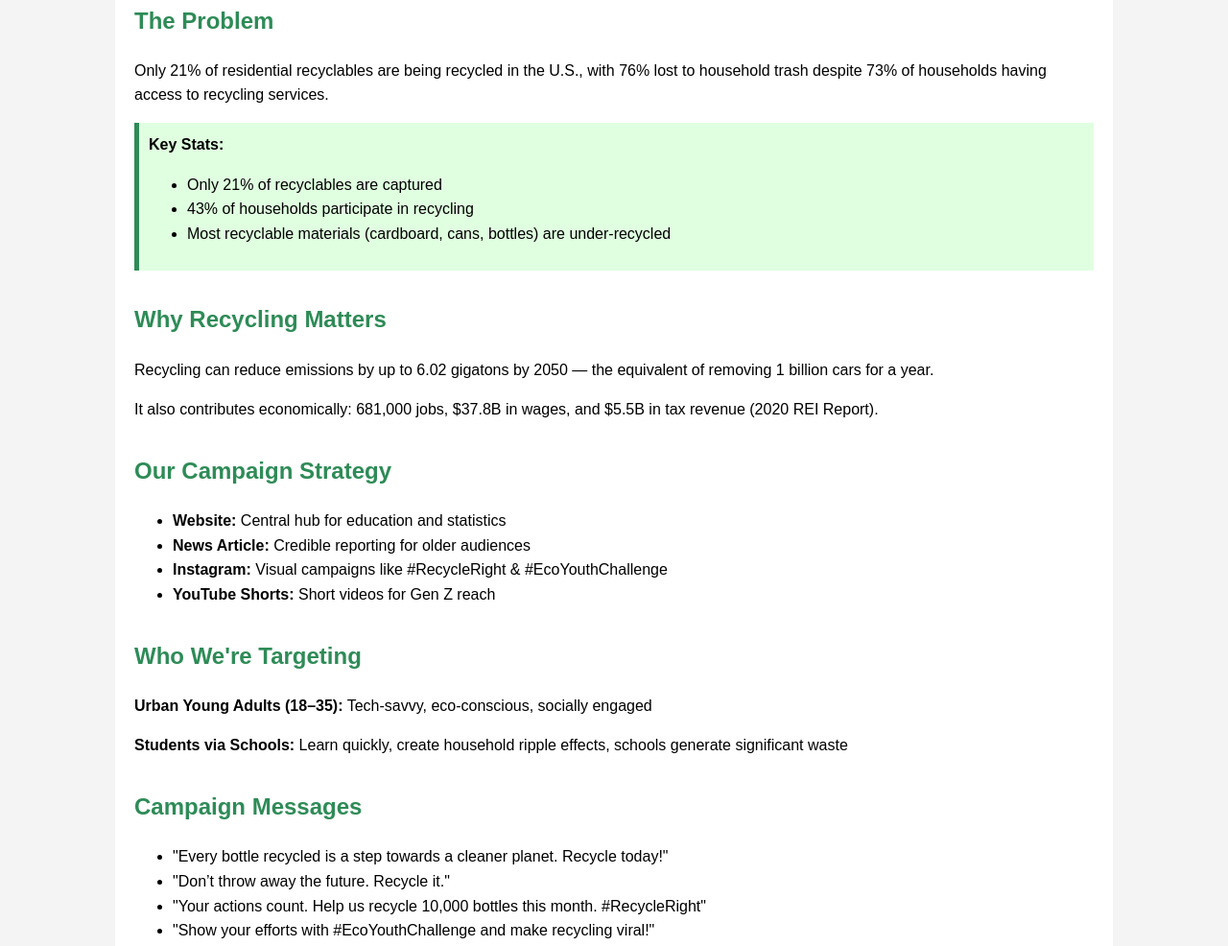
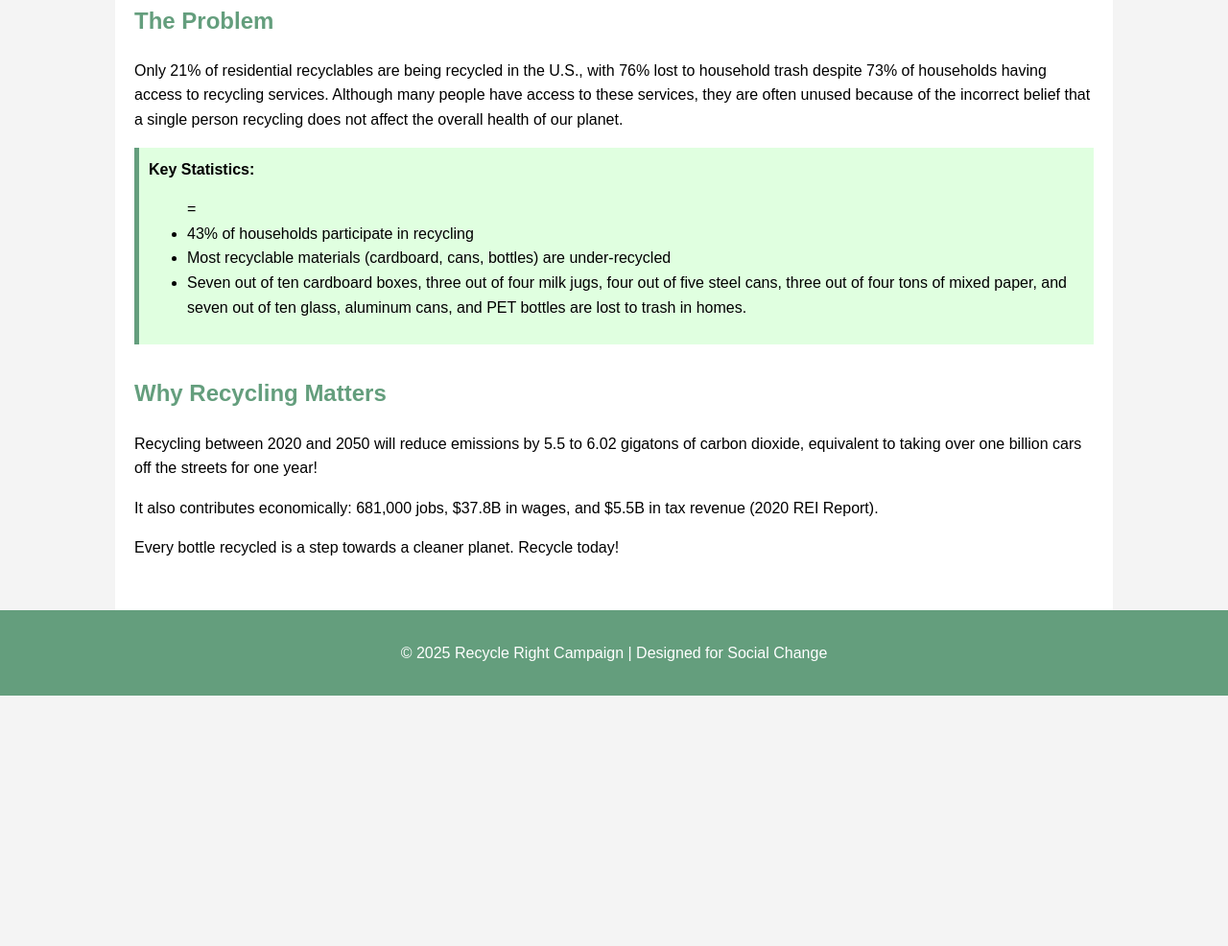
Before and after one commit to nadae1010/recycle-campaign, a plain HTML site: page index.html in a window 1280 px wide. Shown: the part 205-1191 px from the top of the page at 96% size. After the commit the page ends 930 px from the top, so only its background shows below. Drawn offline with Linux system fonts and the light colour scheme.

Commit message:
changed wording

```diff
--- a/index.html
+++ b/index.html
@@ -4,7 +4,7 @@
 <head>
   <meta charset="UTF-8" />
   <meta name="viewport" content="width=device-width, initial-scale=1.0" />
-  <title>Recycle Right - IMC Campaign</title>
+  <title>Recycle Right</title>
   <style>
     body {
       font-family: Arial, sans-serif;
@@ -14,7 +14,7 @@
       background-color: #f4f4f4;
     }
     header, footer {
-      background-color: #2e8b57;
+      background-color: #649e7d;
       color: white;
       text-align: center;
       padding: 1em 0;
@@ -26,7 +26,7 @@
       background-color: white;
     }
     h2 {
-      color: #2e8b57;
+      color: #649e7d;
     }
     .section {
       margin-bottom: 2em;
@@ -34,7 +34,7 @@
     .highlight {
       background-color: #e0ffe0;
       padding: 10px;
-      border-left: 5px solid #2e8b57;
+      border-left: 5px solid #649e7d;
     }
   </style>
 </head>
@@ -46,47 +46,23 @@
   <main>
     <section class="section">
       <h2>The Problem</h2>
-      <p>Only 21% of residential recyclables are being recycled in the U.S., with 76% lost to household trash despite 73% of households having access to recycling services.</p>
+      <p>Only 21% of residential recyclables are being recycled in the U.S., with 76% lost to household trash despite 73% of households having access to recycling services. Although many people have access to these services, they are often unused because of the incorrect belief that a single person recycling does not affect the overall health of our planet.</p>
       <div class="highlight">
-        <strong>Key Stats:</strong>
+        <strong>Key Statistics:</strong>
         <ul>
-          <li>Only 21% of recyclables are captured</li>
-          <li>43% of households participate in recycling</li>
+=          <li>43% of households participate in recycling</li>
           <li>Most recyclable materials (cardboard, cans, bottles) are under-recycled</li>
+          <li>Seven out of ten cardboard boxes, three out of four milk jugs, four out of five steel cans, three out of four tons of mixed paper, and seven out of ten glass, aluminum cans, and PET bottles are lost to trash in homes.</li>
         </ul>
       </div>
     </section>
 
     <section class="section">
       <h2>Why Recycling Matters</h2>
-      <p>Recycling can reduce emissions by up to 6.02 gigatons by 2050 — the equivalent of removing 1 billion cars for a year.</p>
+      <p>Recycling between 2020 and 2050 will reduce emissions by 5.5 to 6.02 gigatons of carbon dioxide, equivalent to taking over one billion cars off the streets for one year!</p>
       <p>It also contributes economically: 681,000 jobs, $37.8B in wages, and $5.5B in tax revenue (2020 REI Report).</p>
-    </section>
+      <p>Every bottle recycled is a step towards a cleaner planet. Recycle today!</p>
 
-    <section class="section">
-      <h2>Our Campaign Strategy</h2>
-      <ul>
-        <li><strong>Website:</strong> Central hub for education and statistics</li>
-        <li><strong>News Article:</strong> Credible reporting for older audiences</li>
-        <li><strong>Instagram:</strong> Visual campaigns like #RecycleRight & #EcoYouthChallenge</li>
-        <li><strong>YouTube Shorts:</strong> Short videos for Gen Z reach</li>
-      </ul>
-    </section>
-
-    <section class="section">
-      <h2>Who We're Targeting</h2>
-      <p><strong>Urban Young Adults (18–35):</strong> Tech-savvy, eco-conscious, socially engaged</p>
-      <p><strong>Students via Schools:</strong> Learn quickly, create household ripple effects, schools generate significant waste</p>
-    </section>
-
-    <section class="section">
-      <h2>Campaign Messages</h2>
-      <ul>
-        <li>"Every bottle recycled is a step towards a cleaner planet. Recycle today!"</li>
-        <li>"Don’t throw away the future. Recycle it."</li>
-        <li>"Your actions count. Help us recycle 10,000 bottles this month. #RecycleRight"</li>
-        <li>"Show your efforts with #EcoYouthChallenge and make recycling viral!"</li>
-      </ul>
     </section>
   </main>
   <footer>
```
